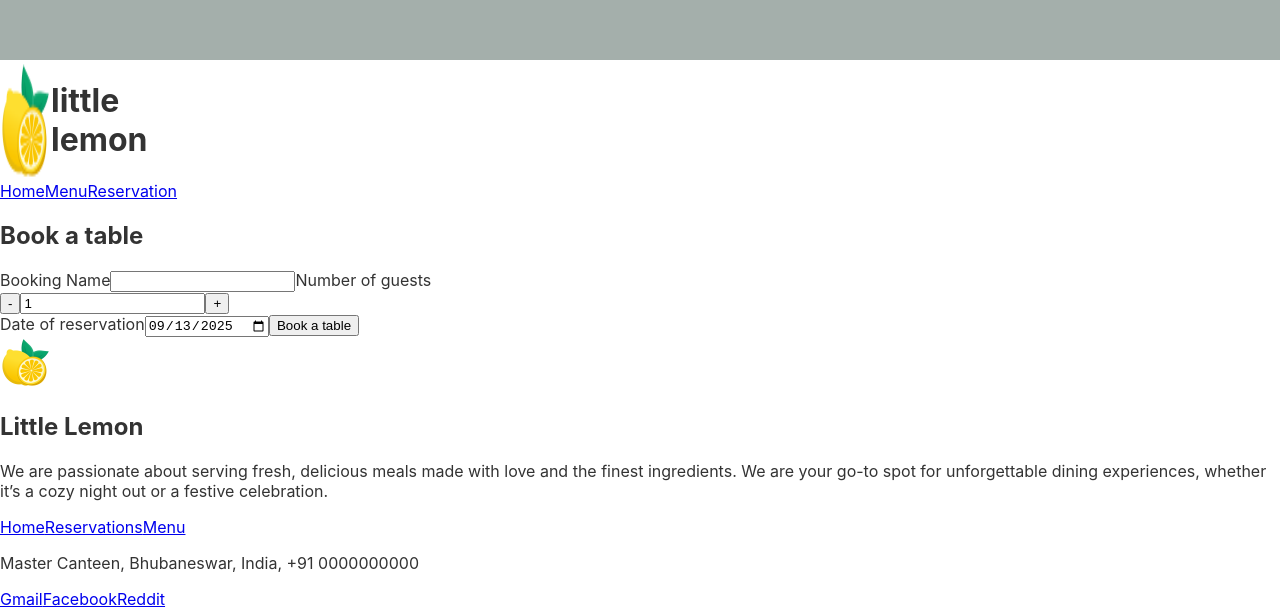
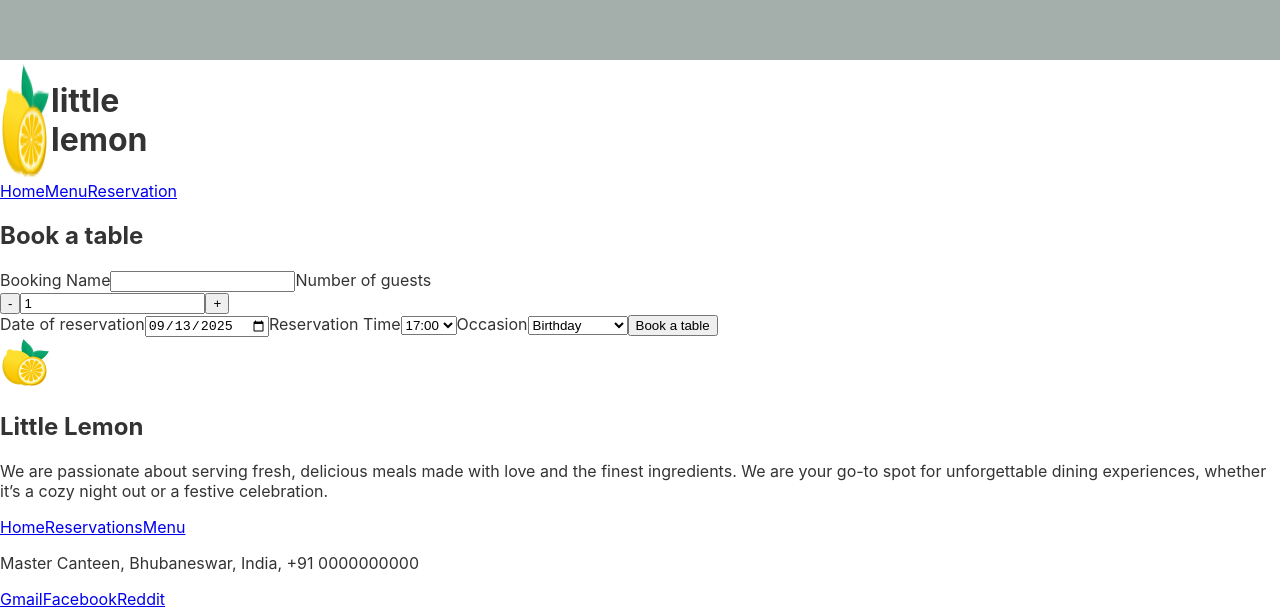
Before and after one commit to amlan-routray/littlelemon, a React (Create React App) app: page /reservation in a window 1280 px wide. Shown: the part 904-1513 px from the top of the page. Built offline with nearby package versions, Linux system fonts and the light colour scheme.

Commit message:
Updated form with respect to directions in course

```diff
--- a/src/routes/Reservation/index.js
+++ b/src/routes/Reservation/index.js
@@ -9,12 +9,16 @@ const getTodayDate = () => {
 
 export const Reservation = () => {
   const [isTableConfirmed, setTableConfirmation] = React.useState(false);
-  const [{ guestName, guestNumber, reservationDate }, setGuestInfo] =
-    React.useState({
-      guestName: "",
-      guestNumber: 1,
-      reservationDate: getTodayDate(),
-    });
+  const [
+    { guestName, guestNumber, reservationDate, reservationTime, occasion },
+    setGuestInfo,
+  ] = React.useState({
+    guestName: "",
+    guestNumber: 1,
+    reservationDate: getTodayDate(),
+    reservationTime: "17:00",
+    occasion: "Birthday",
+  });
 
   const updateGuestNumber = (isDecrement = false) => {
     setGuestInfo((prev) => {
@@ -36,11 +40,19 @@ export const Reservation = () => {
   const handleReservation = (e) => {
     e.preventDefault();
     console.log(e.target);
-    const { guestName, guestNumber, reservationDate } = e.target;
+    const {
+      guestName,
+      guestNumber,
+      reservationDate,
+      reservationTime,
+      occasion,
+    } = e.target;
     setGuestInfo({
       guestName: guestName.value,
       guestNumber: guestNumber.value,
       reservationDate: reservationDate.value,
+      reservationTime: reservationTime.value,
+      occasion: occasion.value,
     });
     setTableConfirmation(true);
   };
@@ -85,6 +97,27 @@ export const Reservation = () => {
             value={reservationDate}
             onChange={handleChange}
           />
+          <label htmlFor="reservationTime">Reservation Time</label>
+          <select
+            id="reservationTime"
+            name="reservationTime"
+            onChange={handleChange}
+          >
+            <option>17:00</option>
+            <option>18:00</option>
+            <option>19:00</option>
+            <option>20:00</option>
+            <option>21:00</option>
+            <option>22:00</option>
+          </select>
+          <label htmlFor="occasion">Occasion</label>
+          <select id="occasion" name="occasion" onChange={handleChange}>
+            <option>Birthday</option>
+            <option>Anniversary</option>
+            <option>Get Together</option>
+            <option>Date</option>
+            <option>Other</option>
+          </select>
           <input type="submit" value="Book a table" />
         </form>
       </section>
@@ -102,7 +135,8 @@ export const Reservation = () => {
         <h2 style={{ color: "green" }}>Table Reserved</h2>
         <p>
           Dear {guestName}, your table for {guestNumber} guest/s has been
-          reserved on {reservationDate}
+          reserved on {reservationDate} at {reservationTime} for your occasion
+          of {occasion}
         </p>
       </Dialog>
     </>
--- a/src/routes/Reservation/style.css
+++ b/src/routes/Reservation/style.css
@@ -19,7 +19,8 @@
     border-radius: var(--border-radius);
     border: 1px solid var(--default-text-color);
   }
-  form > input {
+  form > input,
+  select {
     display: block;
     width: 100%;
   }
@@ -30,7 +31,8 @@
     color: white;
     border: none;
   }
-  button {
+  button,
+  select {
     font-size: 1rem;
     padding: var(--default-padding) calc(2 * var(--default-padding));
     border-radius: var(--border-radius);
@@ -40,4 +42,7 @@
     margin-right: var(--default-padding);
     width: 56px;
   }
+  select {
+    margin-bottom: calc(var(--default-padding) * 2);
+  }
 }
```
